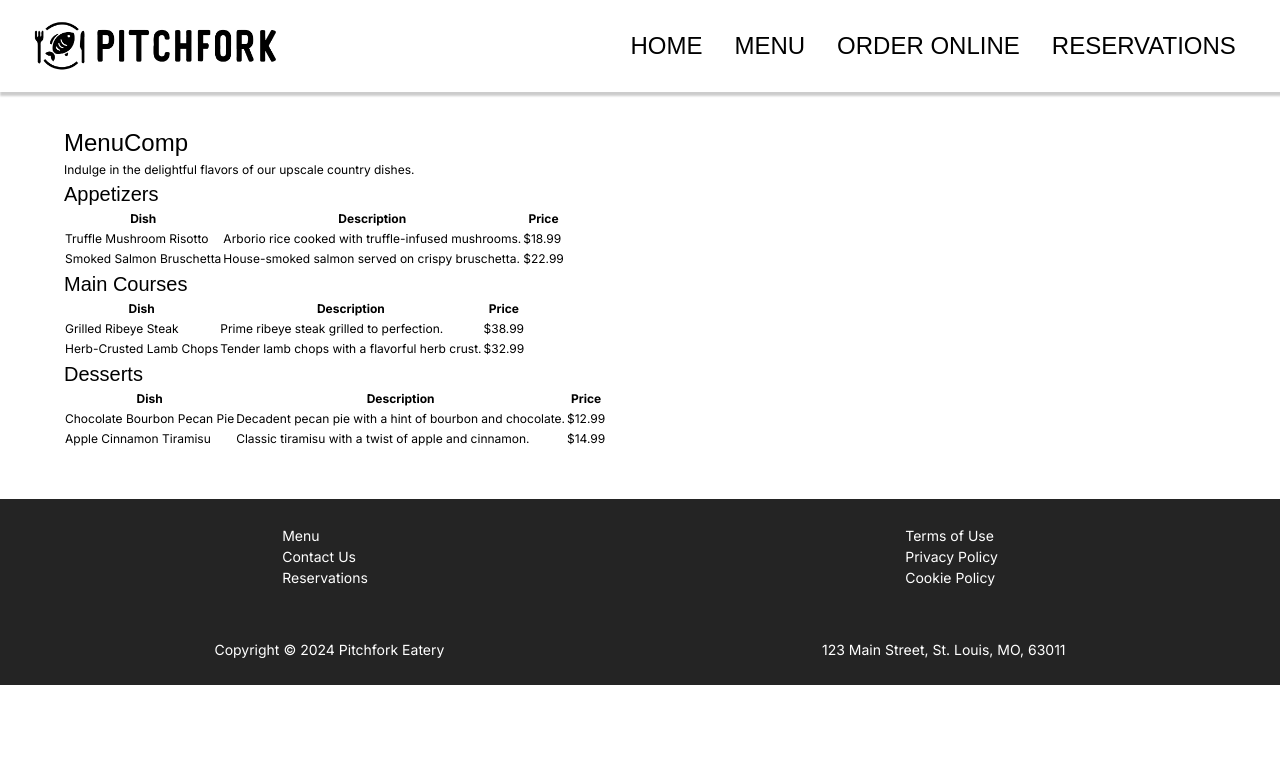
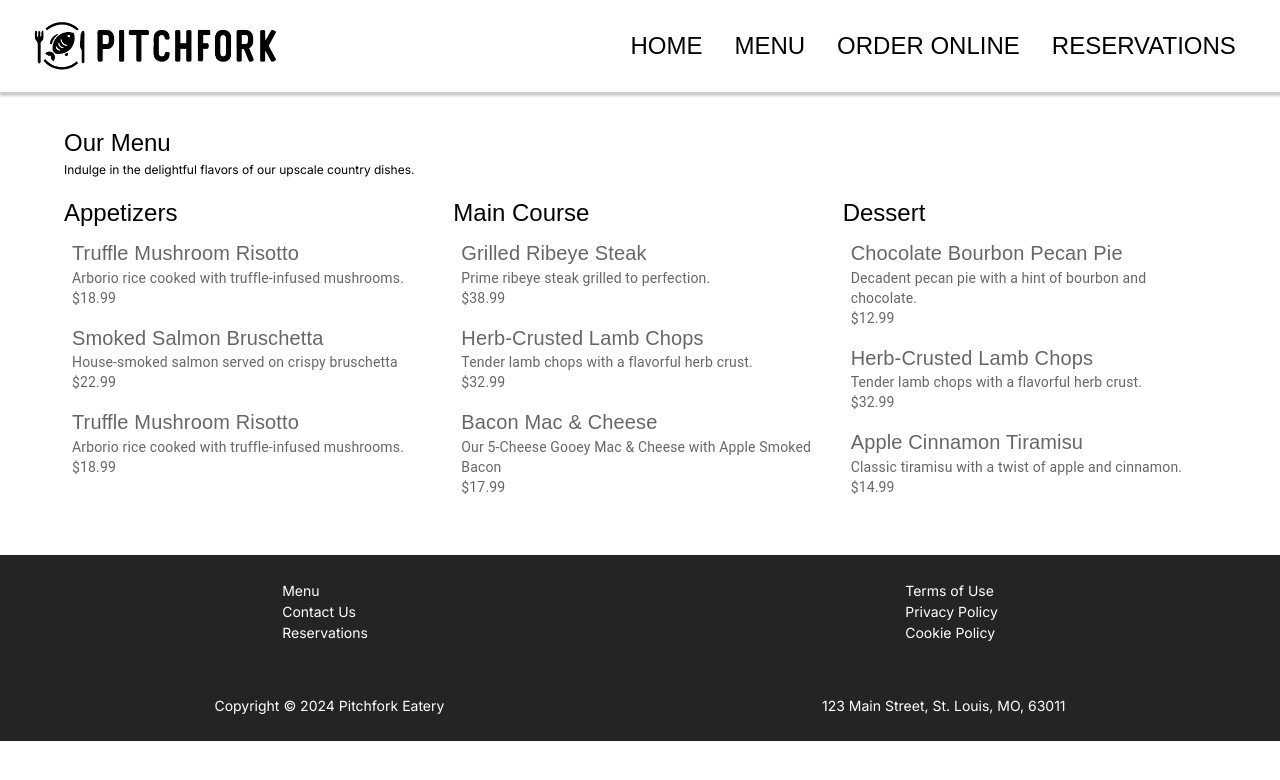
Before and after one commit to andrewbarker96/pitchfork, a Next.js app: page /menu in a window 1280 px wide. Shown: the top 780 px of the page. Built offline with nearby package versions, Linux system fonts and the light colour scheme; a web font is replaced by a local one.

Commit message:
Changes to be committed: 	modified:   components/menucomp.tsx 	modified:   components/navigation/footer.tsx 	modified:   components/navigation/nav.tsx 	modified:   components/reservation-form.tsx 	modified:   pages/reservations.tsx

```diff
--- a/components/menucomp.tsx
+++ b/components/menucomp.tsx
@@ -1,92 +1,92 @@
 import React from 'react'
+import ReservationForm from '@/components/reservation-form'
+import Link from 'next/link'
+import { styled } from '@mui/material/styles'
+import { Grid } from '@mui/material'
+import { Box } from '@mui/system'
+import Paper from '@mui/material/Paper'
+
+const Item = styled(Paper)(({ theme }) => ({
+  ...theme.typography.body2,
+  padding: theme.spacing(1),
+  textAlign: 'left',
+  color: theme.palette.text.secondary,
+  boxShadow: 'none',
+}));
 
 const MenuComp = () => {
   return (
+
     <div>
-      <header>
-        <h1>MenuComp</h1>
-        <p>Indulge in the delightful flavors of our upscale country dishes.</p>
-      </header>
+    <Box sx={{ flexGrow: 1 }}>
+      <Grid container spacing={2}>
+        <Grid item xs={12}>
+          <h1>Our Menu</h1>
+          <p>Indulge in the delightful flavors of our upscale country dishes.</p>
+        </Grid>
+        <Grid item xs={12} sm={6} md={4}>
+          <h1>Appetizers</h1>
+            <Item>
+              <h2>Truffle Mushroom Risotto</h2>
+              <p>Arborio rice cooked with truffle-infused mushrooms.</p>
+              <p>$18.99</p>
+            </Item>
 
-      <section>
-        <h2>Appetizers</h2>
-        <table>
-          <thead>
-            <tr>
-              <th>Dish</th>
-              <th>Description</th>
-              <th>Price</th>
-            </tr>
-          </thead>
-          <tbody>
-            <tr>
-              <td>Truffle Mushroom Risotto</td>
-              <td>Arborio rice cooked with truffle-infused mushrooms.</td>
-              <td>$18.99</td>
-            </tr>
-            <tr>
-              <td>Smoked Salmon Bruschetta</td>
-              <td>House-smoked salmon served on crispy bruschetta.</td>
-              <td>$22.99</td>
-            </tr>
-            {/* Add more appetizers */}
-          </tbody>
-        </table>
-      </section>
+            <Item>
+              <h2>Smoked Salmon Bruschetta</h2>
+              <p>House-smoked salmon served on crispy bruschetta</p>
+              <p>$22.99</p>
+            </Item>
 
-      <section>
-        <h2>Main Courses</h2>
-        <table>
-          <thead>
-            <tr>
-              <th>Dish</th>
-              <th>Description</th>
-              <th>Price</th>
-            </tr>
-          </thead>
-          <tbody>
-            <tr>
-              <td>Grilled Ribeye Steak</td>
-              <td>Prime ribeye steak grilled to perfection.</td>
-              <td>$38.99</td>
-            </tr>
-            <tr>
-              <td>Herb-Crusted Lamb Chops</td>
-              <td>Tender lamb chops with a flavorful herb crust.</td>
-              <td>$32.99</td>
-            </tr>
-            {/* Add more main courses */}
-          </tbody>
-        </table>
-      </section>
+            <Item>
+              <h2>Truffle Mushroom Risotto</h2>
+              <p>Arborio rice cooked with truffle-infused mushrooms.</p>
+              <p>$18.99</p>
+            </Item>
+        </Grid>
+        <Grid item xs={12} sm={6} md={4}>
+          <h1>Main Course</h1>
+            <Item>
+              <h2>Grilled Ribeye Steak</h2>
+              <p>Prime ribeye steak grilled to perfection.</p>
+              <p>$38.99</p>
+            </Item>
 
-      <section>
-        <h2>Desserts</h2>
-        <table>
-          <thead>
-            <tr>
-              <th>Dish</th>
-              <th>Description</th>
-              <th>Price</th>
-            </tr>
-          </thead>
-          <tbody>
-            <tr>
-              <td>Chocolate Bourbon Pecan Pie</td>
-              <td>Decadent pecan pie with a hint of bourbon and chocolate.</td>
-              <td>$12.99</td>
-            </tr>
-            <tr>
-              <td>Apple Cinnamon Tiramisu</td>
-              <td>Classic tiramisu with a twist of apple and cinnamon.</td>
-              <td>$14.99</td>
-            </tr>
-            {/* Add more desserts */}
-          </tbody>
-        </table>
-      </section>
+            <Item>
+              <h2>Herb-Crusted Lamb Chops</h2>
+              <p>Tender lamb chops with a flavorful herb crust.</p>
+              <p>$32.99</p>
+            </Item>
 
-    </div>
+            <Item>
+              <h2>Bacon Mac & Cheese</h2>
+              <p>Our 5-Cheese Gooey Mac & Cheese with Apple Smoked Bacon</p>
+              <p>$17.99</p>
+            </Item>
+        </Grid>
+        <Grid item xs={12} sm={6} md={4}>
+          <h1>Dessert</h1>
+            <Item>
+              <h2>Chocolate Bourbon Pecan Pie</h2>
+                <p>Decadent pecan pie with a hint of bourbon and chocolate.</p>
+                <p>$12.99</p>
+            </Item>
+
+            <Item>
+              <h2>Herb-Crusted Lamb Chops</h2>
+              <p>Tender lamb chops with a flavorful herb crust.</p>
+              <p>$32.99</p>
+            </Item>
+
+            <Item>
+              <h2>Apple Cinnamon Tiramisu</h2>
+              <p>Classic tiramisu with a twist of apple and cinnamon.</p>
+              <p>$14.99</p>
+            </Item>
+        </Grid>
+      </Grid>
+    </Box>
+  </div>
   )
 }
 
--- a/components/navigation/footer.tsx
+++ b/components/navigation/footer.tsx
@@ -17,7 +17,7 @@ const Footer = () => {
                 </div>
             </div>
             <div className='footer footer-item align-middle text-center justify-center'>
-                <p> Copyright &copy; <Link href = '/'>2024 Pitchfork Eatery</Link></p>
+                <p> Copyright &copy; 2024 <Link href = '/'> Pitchfork Eatery</Link></p>
                 <p>123 Main Street, St. Louis, MO, 63011</p>
             </div>
         </div>
--- a/components/navigation/nav.tsx
+++ b/components/navigation/nav.tsx
@@ -21,7 +21,7 @@ const Navbar = () => {
         <div className={`${isOpen ? 'block' : 'hidden'} md:flex nav-item`}>
           <Link href='/'>Home</Link>
           <Link href='/menu'>Menu</Link>
-          <Link href='/order-online'>Order Online</Link>
+          <Link href='/#'>Order Online</Link>
           <Link href='/reservations'>Reservations</Link>
         </div>
       </nav>
--- a/components/reservation-form.tsx
+++ b/components/reservation-form.tsx
@@ -24,10 +24,10 @@ const ReservationForm = () => {
                 <TextField label="Phone Number" fullWidth/>
             </div>
             <div className = 'form'>
-                <DatePicker label="Date of Reservation"/>
+                <DatePicker label="Date of Reservation" slotProps={{ textField: { fullWidth: true } }}/>
             </div>
             <div className = 'form'>
-                <TimePicker label="Time of Reservation"/>
+                <TimePicker label="Time of Reservation" slotProps={{ textField: { fullWidth: true } }}/>
             </div>
             <div className = 'form'>
                 <Button variant='contained'>Submit</Button>
--- a/pages/reservations.tsx
+++ b/pages/reservations.tsx
@@ -21,26 +21,17 @@ const reservations = () => {
     <Box sx={{ flexGrow: 1 }}>
       <Grid container spacing={2}>
         <Grid item xs={6}>
+            <h1>Make a Reservation!</h1>
             <Item>
               <ReservationForm />
             </Item>
         </Grid>
         <Grid item xs={6}>
-            <Item>
-              <h1>No times available?</h1>
-              <h2>Call us at <Link href="tel:+15555555555" style = {{color: 'blue'}}>555-555-5555</Link> to make a reservation!</h2>
-            </Item>
+            <h1>No times available?</h1>
+            <h2>Call us at <Link href="tel:+15555555555" style = {{color: 'blue'}}>555-555-5555</Link> to make a reservation!</h2>
         </Grid>
       </Grid>
     </Box>
-
-      <div>
-        <h1>Make a Reservation!</h1>
-        <ReservationForm />
-      </div>
-      <br></br>
-      <div>
-      </div>
     </RootLayout>
   )
 }
```
